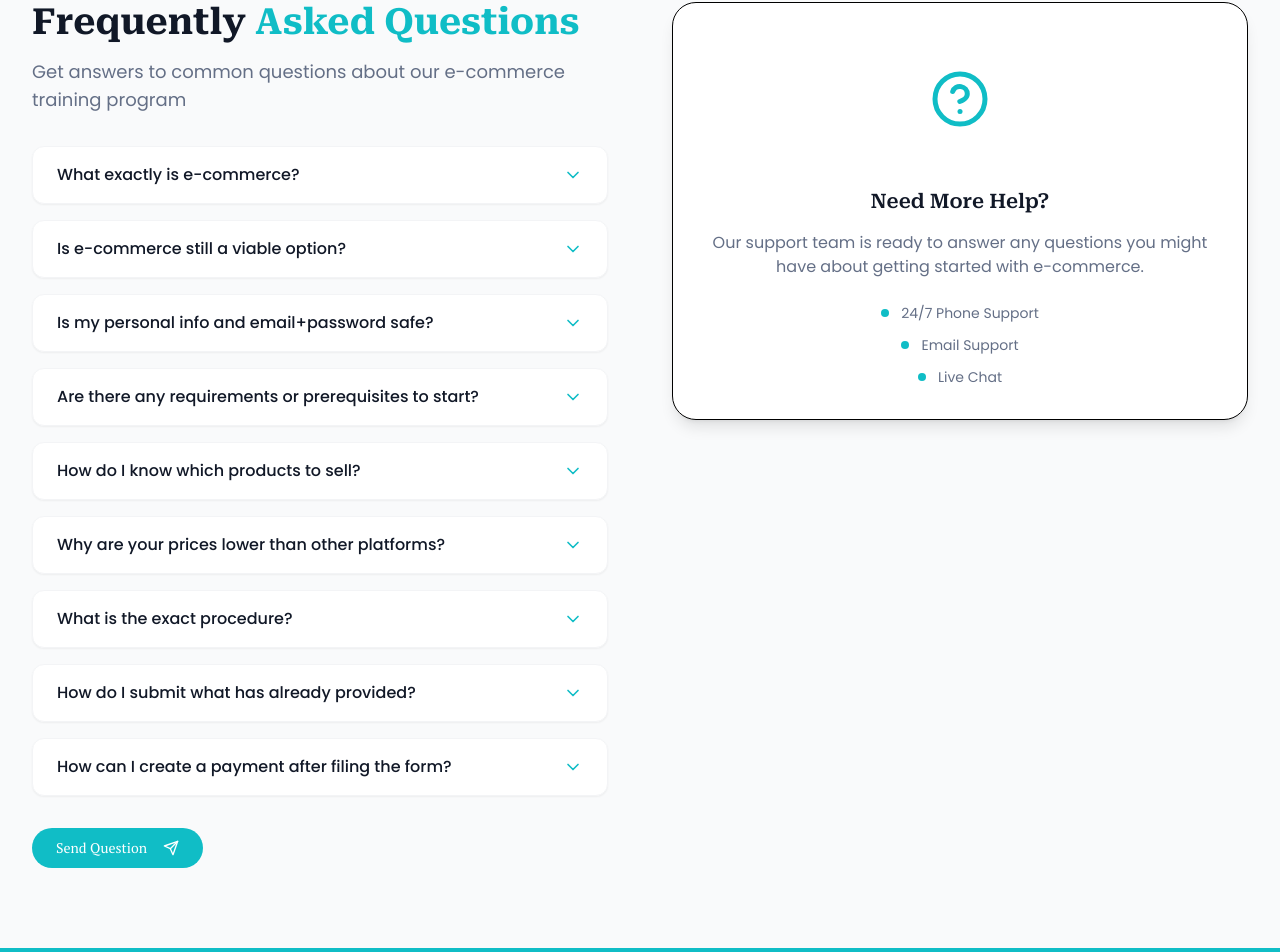
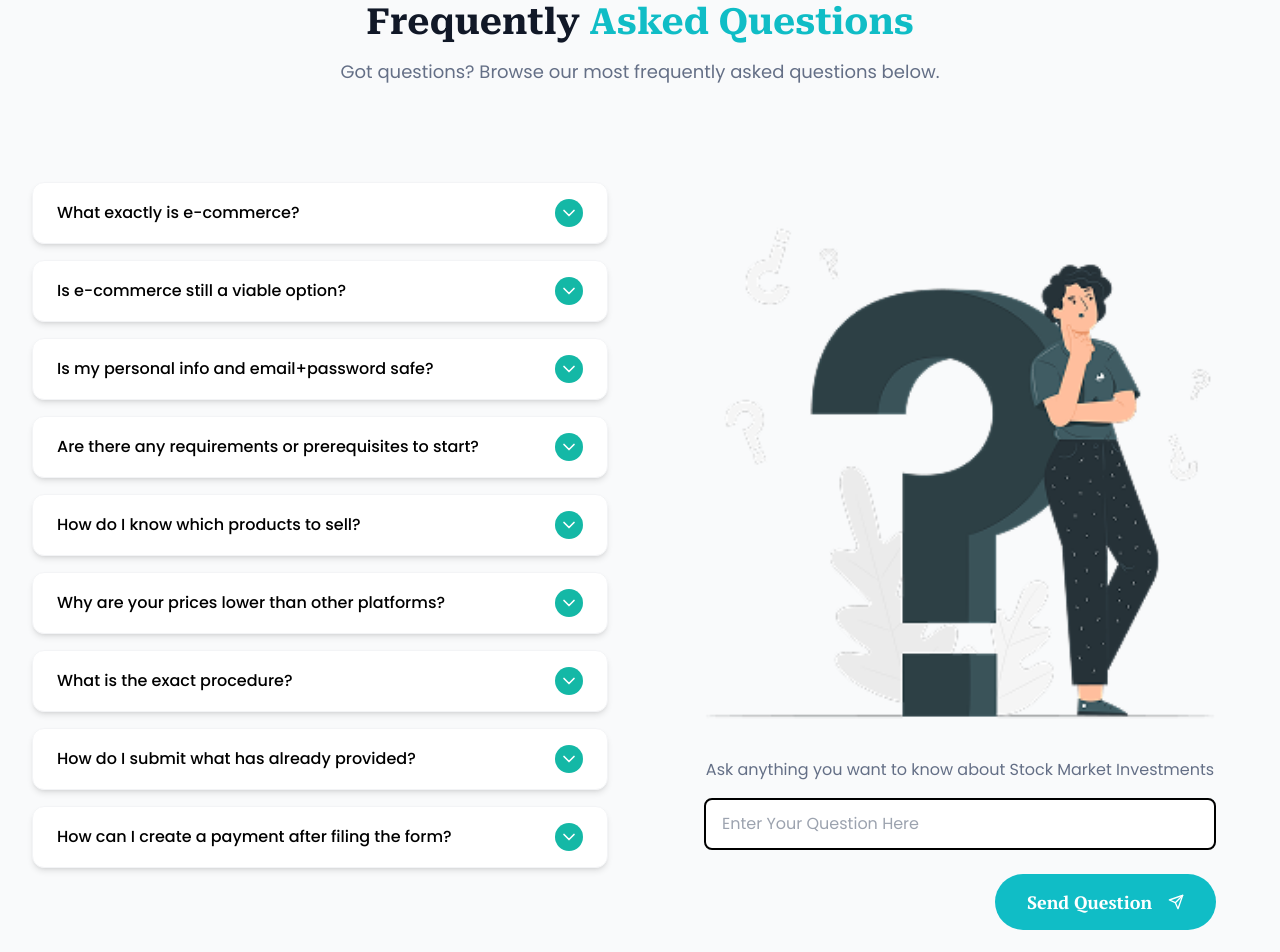
Before and after one commit to shubhami05/AiEcomWeb, a React (Vite) app: page / in a window 1280 px wide. Shown: the part 2361-3313 px from the top of the page. Built offline with nearby package versions, Linux system fonts and the light colour scheme.

Commit message:
Home page complete

```diff
--- a/src/pages/contact.tsx
+++ b/src/pages/contact.tsx
@@ -5,22 +5,22 @@ import Navbar from "@/components/navbar";
 import Footer from "@/components/footer";
 
 const Contact = () => {
+  useEffect(() => {
+   // Initialize AOS
+   if (window.AOS) {
+     window.AOS.init({
+       duration: 1000,
+       once: true,
+       offset: 100,
+     });
+   }
+ }, []);
   const [formData, setFormData] = useState({
     name: "",
     email: "",
     message: ""
   });
 
- useEffect(() => {
-  // Initialize AOS
-  if (window.AOS) {
-    window.AOS.init({
-      duration: 1000,
-      once: true,
-      offset: 100,
-    });
-  }
-}, []);
 
   const handleInputChange = (e: React.ChangeEvent<HTMLInputElement | HTMLTextAreaElement>) => {
     const { name, value } = e.target;
--- a/src/pages/home.tsx
+++ b/src/pages/home.tsx
@@ -37,6 +37,27 @@ const Home = () => {
       });
     }
   }, []);
+  const [formData, setFormData] = useState({
+    question: ""
+  });
+
+
+  const handleInputChange = (e: React.ChangeEvent<HTMLInputElement | HTMLTextAreaElement>) => {
+    const { name, value } = e.target;
+    setFormData(prev => ({
+      ...prev,
+      [name]: value
+    }));
+  };
+
+  const handleSubmit = (e: React.FormEvent) => {
+    e.preventDefault();
+    // Handle form submission
+    console.log("Form submitted:", formData);
+    // Reset form
+    setFormData({ question: "" });
+  };
+
 
   const highlights = [
     {
@@ -251,7 +272,7 @@ const Home = () => {
               return (
                 <Card
                   key={index}
-                  className={`bg-gradient-to-br bg-primary-10 rounded-2xl p-8 text-center hover:shadow-lg hover:bg-teal-100 transition-all duration-300 group border-0 cursor-pointer`}
+                  className={`bg-gradient-to-br bg-primary-10 rounded-2xl p-8 text-center hover:shadow-lg hover:bg-teal-100 transition-all duration-300 group border-0 cursor-pointer shadow-lg`}
                   data-aos="fade-up"
                   data-aos-delay={`${(index + 1) * 100}`}
                 >
@@ -281,42 +302,43 @@ const Home = () => {
       {/* FAQ */}
       <section id="contact" className="bg-gray-50 py-20">
         <div className="max-w-7xl mx-auto px-4 sm:px-6 lg:px-8">
-          <div className="grid lg:grid-cols-2 gap-16 items-start">
           {/* FAQ Content */}
-            <div data-aos="fade-right">
-              <h2 className="text-3xl lg:text-4xl font-bold text-gray-900 mb-4 font-title">
+          <h2 className="text-3xl lg:text-4xl font-bold text-center mb-4 text-gray-900 font-title">
             Frequently <span className="text-primary">Asked Questions</span>
           </h2>
-              <p className="text-lg text-secondary mb-8 font-content">
-                Get answers to common questions about our e-commerce training
-                program
+          <p className="text-lg text-center text-secondary max-w-2xl mx-auto font-content">
+            Got questions? Browse our most frequently asked questions below.
           </p>
-
+          <div className="grid lg:grid-cols-2 gap-16 mt-24 items-start">
+            <div data-aos="fade-right">
               <div className="space-y-4">
                 {faqs.map((question, index) => (
                   <Card
                     key={index}
-                    className="bg-white rounded-xl shadow-sm border border-gray-100 overflow-hidden"
+                    className="bg-white rounded-xl  shadow-md border border-gray-100 overflow-hidden "
                   >
                     <CardContent className="p-0">
                       <button
-                        className="w-full px-6 py-4 text-left flex items-center justify-between hover:bg-gray-50 transition-colors"
+                        className="w-full px-6 py-4 text-left flex items-center justify-between transition-colors hover:text-teal-500"
                         onClick={() => toggleFAQ(index)}
                       >
-                        <span className="font-medium text-gray-900 font-content">
+                        <span className="font-medium font-content transition-colors">
                           {question}
                         </span>
+                        <div className="p-1 bg-teal-500 rounded-full">
+
                           {expandedFAQ === index ? (
                             <ChevronUp
-                            className="text-primary transition-transform duration-200"
+                              className="text-white transition-transform duration-200"
                               size={20}
                             />
                           ) : (
                             <ChevronDown
-                            className="text-primary transition-transform duration-200"
+                              className="text-white transition-transform duration-200"
                               size={20}
                             />
                           )}
+                        </div>
                       </button>
                       {expandedFAQ === index && (
                         <div className="px-6 pb-4">
@@ -347,47 +369,36 @@ const Home = () => {
                 ))}
               </div>
 
-              <div className="mt-8">
-                <Button className="bg-primary text-white px-6 py-3 rounded-full font-medium hover:bg-primary-dark transition-colors inline-flex items-center font-button">
-                  Send Question
-                  <Send className="ml-2" size={16} />
-                </Button>
-              </div>
+
             </div>
 
             {/* Illustration */}
             <div className="hidden lg:block" data-aos="fade-left">
-              <Card className="bg-white rounded-3xl p-8 shadow-lg">
-                <CardContent className="p-0">
-                  <div className="text-center">
-                    <div className="w-32 h-32 bg-gradient-to-br from-primary/20 to-primary/40 rounded-full flex items-center justify-center mx-auto mb-6">
-                      <HelpCircle className="text-primary text-5xl" size={60} />
+              <img src="/Questions.png" alt="FAQ image" className="w-full h-full object-cover" />
+              <p className="text-center text-secondary">Ask anything you want to know about Stock Market Investments</p>
+              <form onSubmit={handleSubmit} className="space-y-6 mt-4 mx-8">
+                <div>
+                  <input
+                    type="text"
+                    id="question"
+                    name="question"
+                    value={formData.question}
+                    onChange={handleInputChange}
+                    placeholder="Enter Your Question Here"
+                    className="w-full px-4 py-3 border-2 border-primary/30 rounded-lg focus:outline-none focus:border-primary transition-colors font-content"
+                    required
+                  />
                 </div>
-                    <h3 className="text-xl font-semibold text-gray-900 mb-4 font-title">
-                      Need More Help?
-                    </h3>
-                    <p className="text-secondary mb-6 font-content">
-                      Our support team is ready to answer any questions you
-                      might have about getting started with e-commerce.
-                    </p>
-
-                    <div className="space-y-3">
-                      <div className="flex items-center justify-center space-x-3 text-sm text-secondary">
-                        <div className="w-2 h-2 bg-primary rounded-full"></div>
-                        <span className="font-content">24/7 Phone Support</span>
+                <div className="mt-8 flex justify-end">
+                  <Button className="bg-primary text-white px-6 h-14 sm:px-8 py-3 sm:py-4 rounded-full text-lg sm:text-lg font-semibold hover:bg-primary-dark transition-colors inline-flex items-center justify-center group font-button">
+                    Send Question
+                    <Send
+                      className="ml-2  group-hover:translate-x-1 transition-transform"
+                      size={20}
+                    />
+                  </Button>
                 </div>
-                      <div className="flex items-center justify-center space-x-3 text-sm text-secondary">
-                        <div className="w-2 h-2 bg-primary rounded-full"></div>
-                        <span className="font-content">Email Support</span>
-                      </div>
-                      <div className="flex items-center justify-center space-x-3 text-sm text-secondary">
-                        <div className="w-2 h-2 bg-primary rounded-full"></div>
-                        <span className="font-content">Live Chat</span>
-                      </div>
-                    </div>
-                  </div>
-                </CardContent>
-              </Card>
+              </form>
             </div>
           </div>
         </div>
```
Also changed, not shown: public/Questions.png (added). Lines whose indentation alone changed are shown as unchanged.
